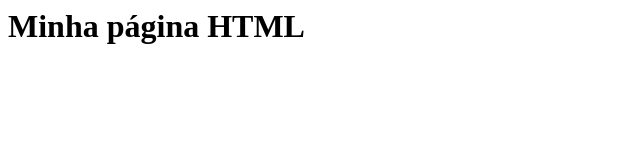
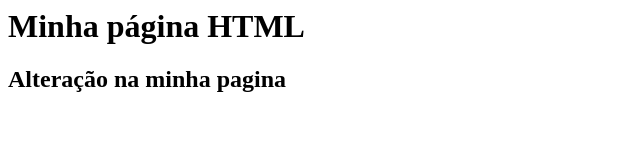
Before and after one commit to WiliamGSouza/gama-no-github, a plain HTML site: page index.html in a window 1280 px wide. Shown: the whole page, without its empty margins (0-640 px from the left). Drawn offline with Linux system fonts and the light colour scheme.

Commit message:
arquivo index.html atualizado novamente

```diff
--- a/index.html
+++ b/index.html
@@ -1,5 +1,6 @@
 <html>
 	<body>
 		<h1>Minha página HTML </h1>
+		<h2>Alteração na minha pagina</h2>
 	</body>
 </html>
```
